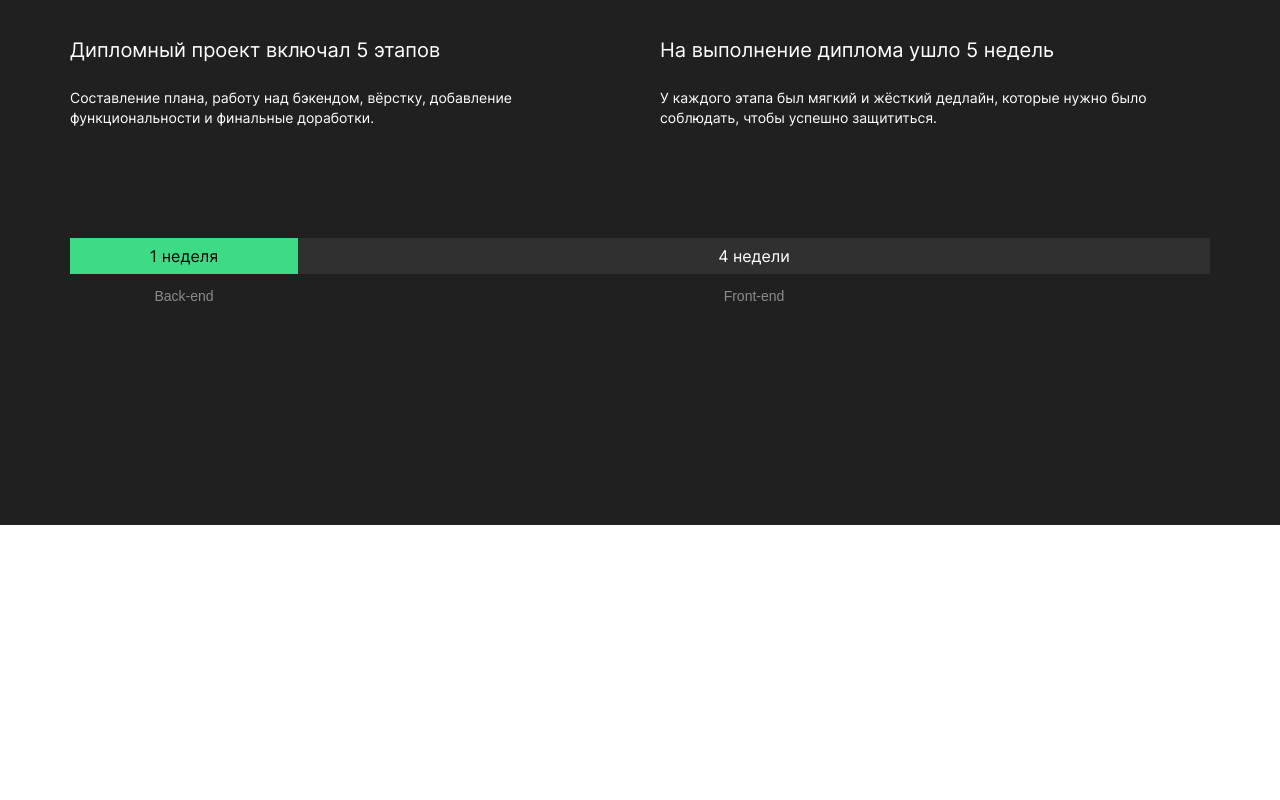
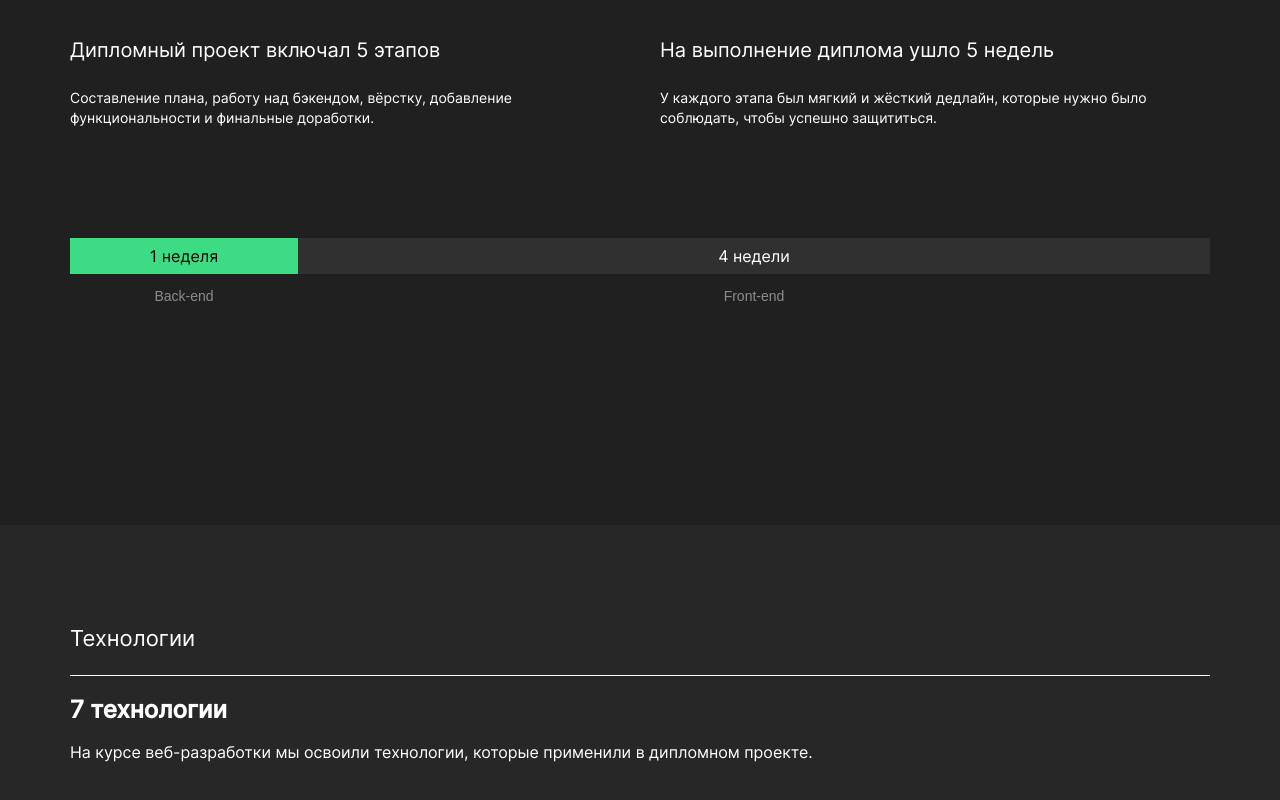
Before and after one commit to DaniyarOtynshin/movies-explorer-frontend, a React (Create React App) app: page / in a window 1280 px wide. Shown: the part 857-1657 px from the top of the page. Before the commit the page ends 1382 px from the top, so only its background shows below. Built offline with nearby package versions, Linux system fonts and the light colour scheme.

Commit message:
feat: add Techs

```diff
--- a/src/components/AboutProject/AboutProject.css
+++ b/src/components/AboutProject/AboutProject.css
@@ -5,6 +5,10 @@
 
 .about-project__title {
     margin: 110px 0 0 0;
+
+}
+
+.title {
     font-weight: 400;
     font-size: 22px;
     line-height: 27px;
@@ -47,7 +51,6 @@
 .time-line {
     width: 100%;
     height: 36px;
-    background-color: #303030;
     display: flex;
 }
 
@@ -62,6 +65,7 @@
 }
 
 .time-line__frontend {
+    background-color: #303030;
     flex: 0 1 912px;
     display: flex;
     justify-content: center;
--- a/src/components/AboutProject/AboutProject.jsx
+++ b/src/components/AboutProject/AboutProject.jsx
@@ -3,7 +3,7 @@ import React from 'react';
 const AboutProject = (props) => {
     return (
         <div className="about-project page__section">
-            <h2 className="about-project__title">
+            <h2 className="about-project__title title">
                 О проекте
             </h2>
             <div className="about-project__info info">
--- a/src/components/App/App.css
+++ b/src/components/App/App.css
@@ -4,8 +4,12 @@
     color: #fff;
 }
 
-.page__content_promo {
+.page__content_green {
     background-color: #073042;
+}
+
+.page__content_grey {
+    background-color: #272727;
 }
 
 .page__section {
--- a/src/components/Header/Header.jsx
+++ b/src/components/Header/Header.jsx
@@ -4,7 +4,7 @@ import logoPath from '../../images/logo.svg';
 
 const Header = (props) => {
     return (
-        <header className="page__content page__content_promo">
+        <header className="page__content page__content_green">
             <div className="header page__section">
                 <img src={ logoPath } alt="logo" className="header__logo logo"/>
                 <div className="header__menu menu">
--- a/src/components/Main/Main.jsx
+++ b/src/components/Main/Main.jsx
@@ -2,6 +2,7 @@ import React from 'react';
 import AboutProject from '../AboutProject/AboutProject';
 import NavTab from '../NavTab/NavTab';
 import Promo from '../Promo/Promo';
+import Techs from '../Techs/Techs';
 
 const Main = (props) => {
     return (
@@ -9,6 +10,7 @@ const Main = (props) => {
             <Promo />
             <NavTab />
             <AboutProject />
+            <Techs />
         </>
     )
 };
--- /dev/null
+++ b/src/components/Techs/Techs.css
@@ -0,0 +1,10 @@
+.techs {
+    font-family: 'Inter', sans-serif;
+    background-color: #272727;
+    min-height: 625px;
+}
+
+.techs__title {
+    padding: 100px 0 23px 0;
+    margin: 0;
+}
--- /dev/null
+++ b/src/components/Techs/Techs.jsx
@@ -0,0 +1,20 @@
+import React from 'react';
+
+const Techs = (props) => {
+    return (
+        <section className="techs page__content page__content_grey">
+            <div className="page__section">
+                <h2 className="techs__title title">
+                    Технологии
+                </h2>
+                <div className="techs__info">
+                    <h2 className="techs__subtitle">7 технологии</h2>
+                    <p className="techs__descritpion">На курсе веб-разработки мы освоили технологии, которые применили в дипломном проекте.</p>
+                    <div className="techs__items"></div>
+                </div>
+            </div>
+        </section>
+    )
+};
+
+export default Techs;
--- a/src/index.css
+++ b/src/index.css
@@ -5,3 +5,4 @@
 @import url('./components/Promo/Promo.css');
 @import url('./components/NavTab/NavTab.css');
 @import url('./components/AboutProject/AboutProject.css');
+@import url('./components/Techs/Techs.css');
```
